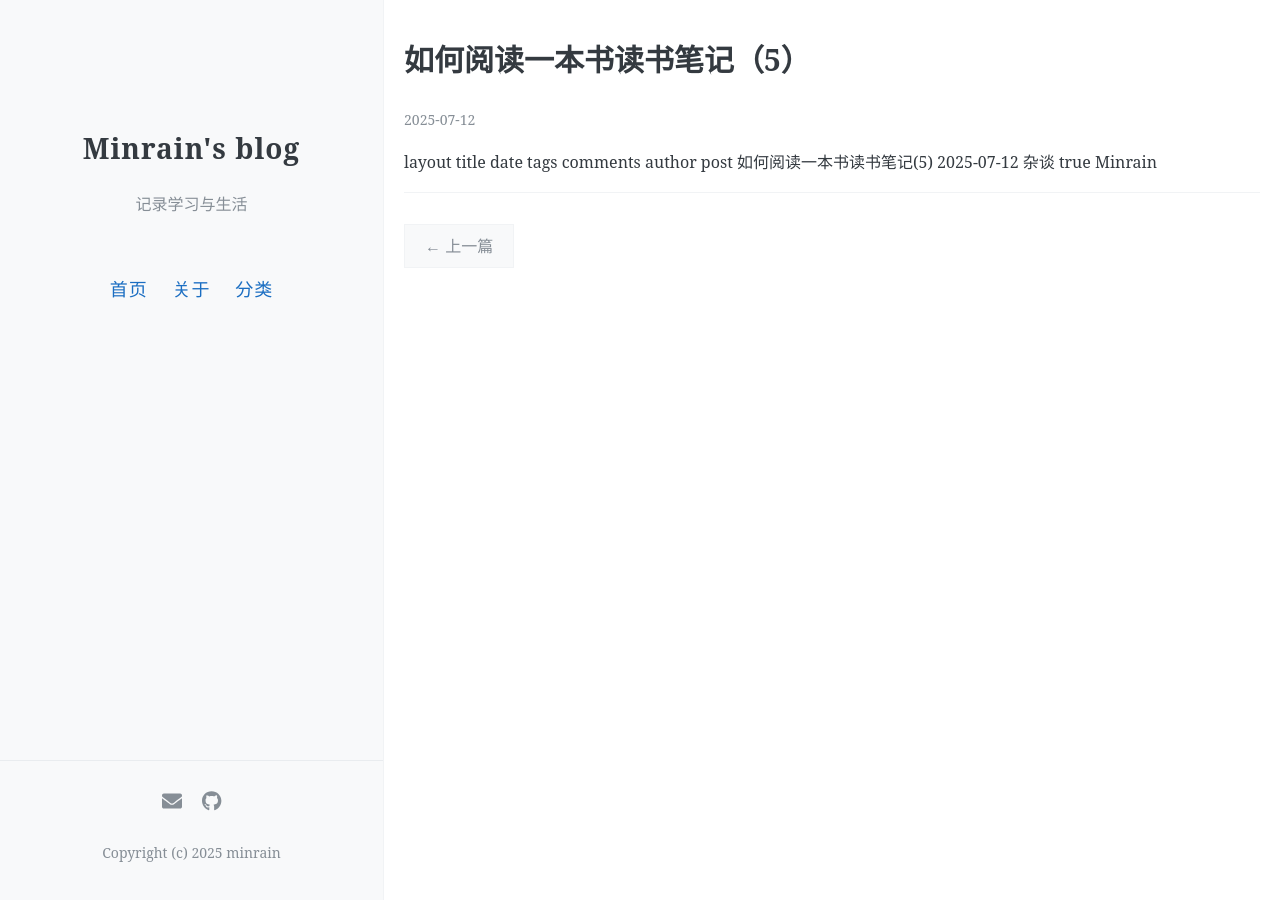
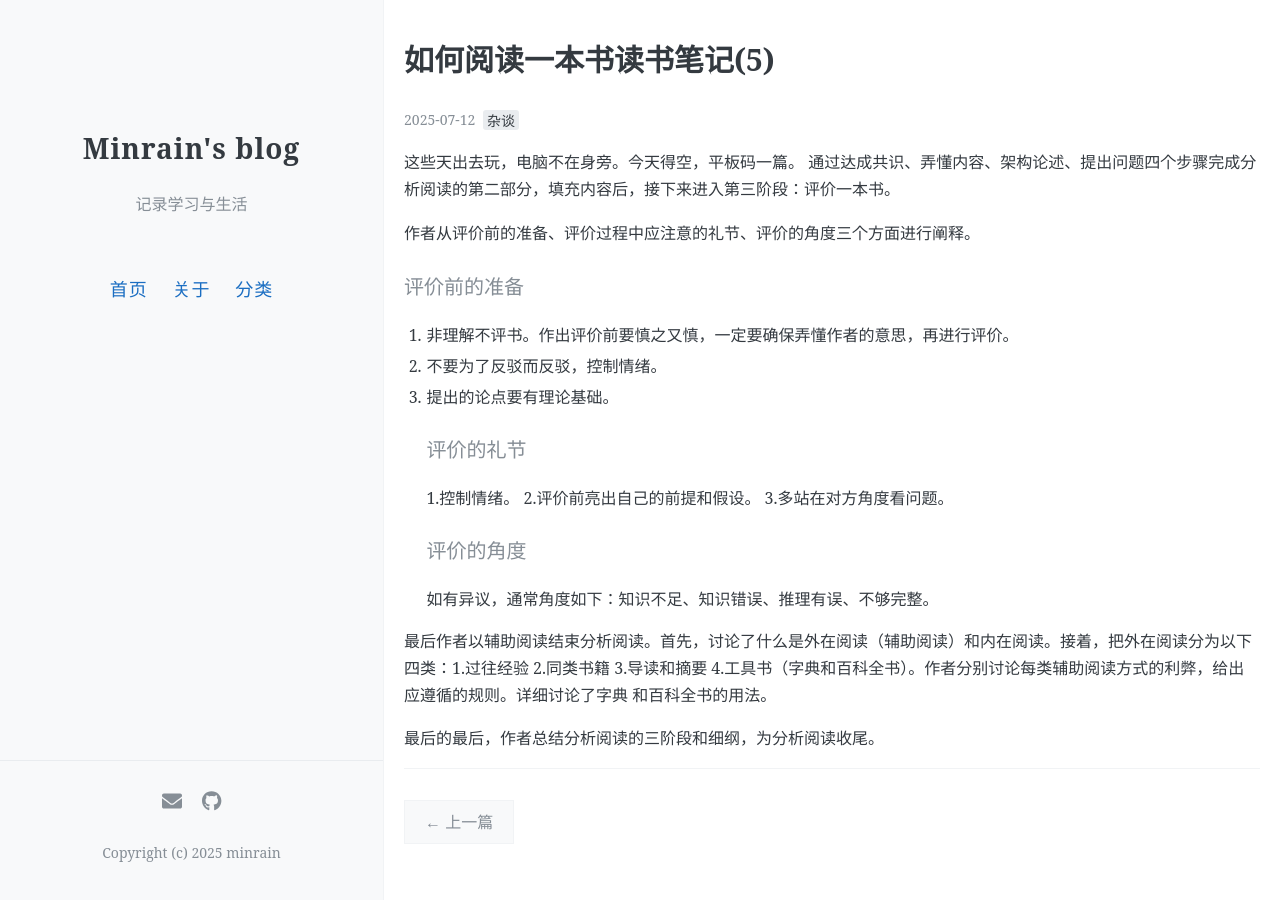
Before and after one commit to 7kmRunner/7kmRunner.github.io, a Jekyll site: the page built from _posts/2025-7-12-如何阅读一本书读书笔记（5）.md, in a window 1280 px wide. Built offline with Jekyll 4.4.1, drawn with Linux system fonts in a browser that asks for light colours; our own code applies the rules of GitHub Pages for plain Markdown files.

Commit message:
Update 2025-7-12-如何阅读一本书读书笔记（5）.md

```diff
--- a/_posts/2025-7-12-如何阅读一本书读书笔记（5）.md
+++ b/_posts/2025-7-12-如何阅读一本书读书笔记（5）.md
@@ -1,7 +1,28 @@
-layout	title	date	tags	comments	author
-post
-如何阅读一本书读书笔记(5)
-2025-07-12
-杂谈
-true
-Minrain
+---
+layout: post
+title: "如何阅读一本书读书笔记(5)"
+date: 2025-7-12
+tags: [杂谈]
+comments: true
+author: Minrain
+---
+这些天出去玩，电脑不在身旁。今天得空，平板码一篇。
+通过达成共识、弄懂内容、架构论述、提出问题四个步骤完成分析阅读的第二部分，填充内容后，接下来进入第三阶段：评价一本书。
+
+作者从评价前的准备、评价过程中应注意的礼节、评价的角度三个方面进行阐释。
+#### 评价前的准备
+1. 非理解不评书。作出评价前要慎之又慎，一定要确保弄懂作者的意思，再进行评价。
+2. 不要为了反驳而反驳，控制情绪。
+3. 提出的论点要有理论基础。
+#### 评价的礼节
+1.控制情绪。
+2.评价前亮出自己的前提和假设。
+3.多站在对方角度看问题。
+#### 评价的角度
+如有异议，通常角度如下：知识不足、知识错误、推理有误、不够完整。
+
+最后作者以辅助阅读结束分析阅读。首先，讨论了什么是外在阅读（辅助阅读）和内在阅读。接着，把外在阅读分为以下四类：1.过往经验
+2.同类书籍 3.导读和摘要 4.工具书（字典和百科全书）。作者分别讨论每类辅助阅读方式的利弊，给出应遵循的规则。详细讨论了字典
+和百科全书的用法。
+
+最后的最后，作者总结分析阅读的三阶段和细纲，为分析阅读收尾。
```
